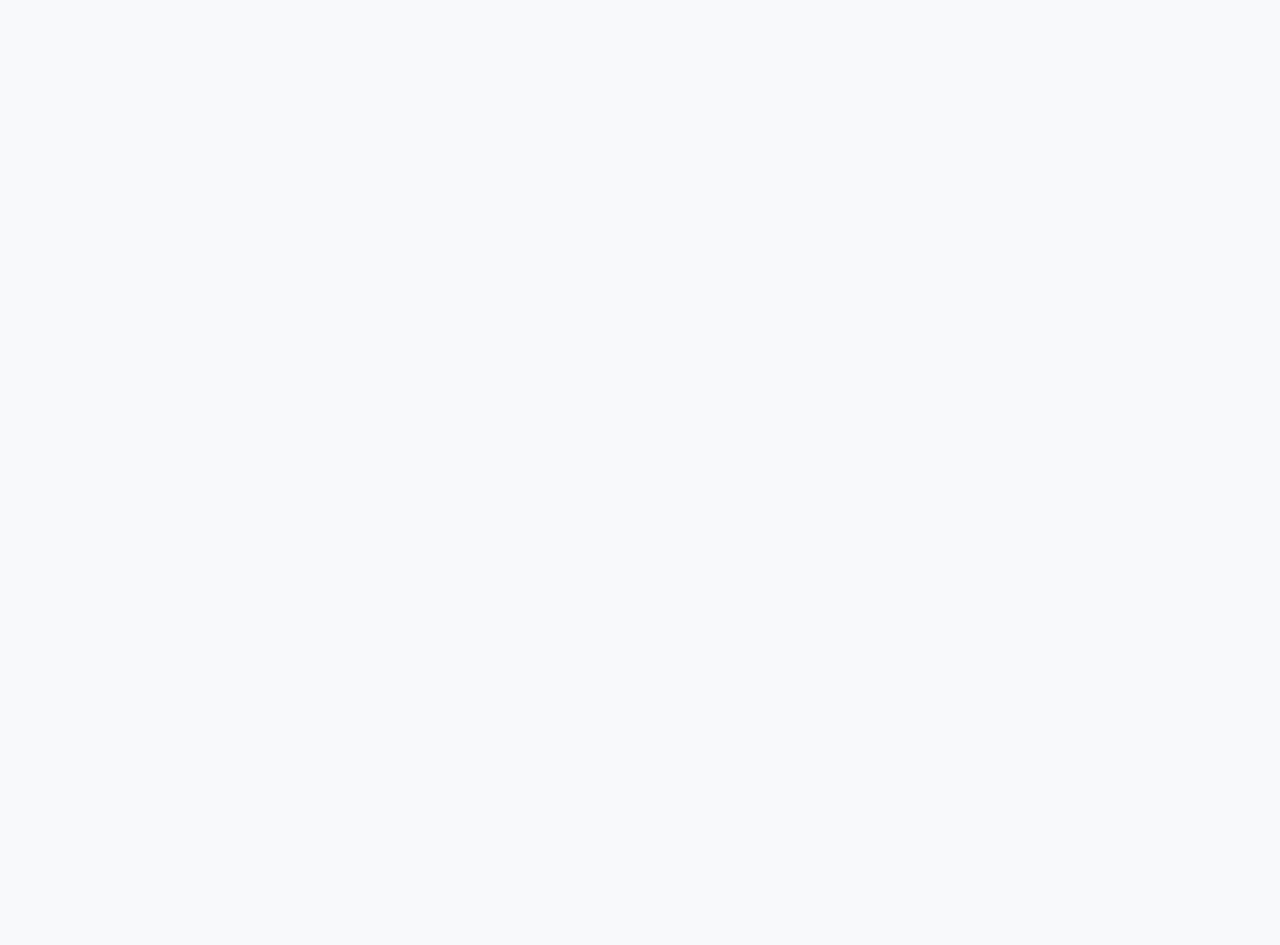
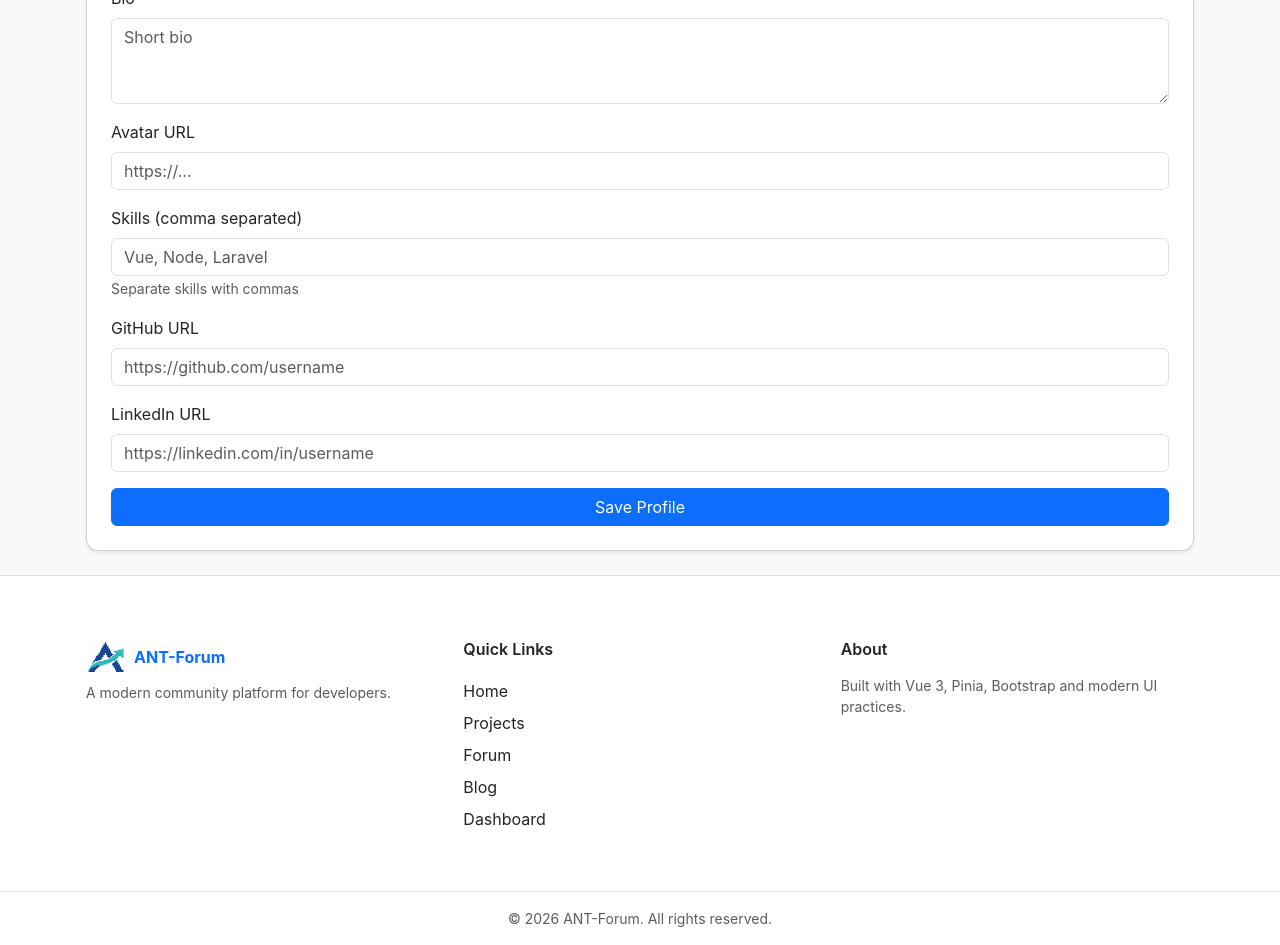
Before and after one commit to ant-forum/FrontEnd-Ant-Forum, a Vue app: page /profile in a window 1280 px wide. Before the commit this address had no page. Shown: the part 300-1245 px from the top of the page. Before the commit the page ends 800 px from the top, so only its background shows below. Built offline with nearby package versions, Linux system fonts and the light colour scheme.

Commit message:
add code dashboard&profile

```diff
--- /dev/null
+++ b/src/components/dashboards/DashboardStats.vue
@@ -0,0 +1,17 @@
+<script setup>
+defineProps({
+  stats: Object
+})
+</script>
+
+<template>
+  <div class="card p-3 shadow-sm">
+    <h5>Dashboard Stats</h5>
+
+    <ul class="mb-0">
+      <li>Projects: {{ stats.projects }}</li>
+      <li>Posts: {{ stats.posts }}</li>
+      <li>Ratings: {{ stats.ratings }}</li>
+    </ul>
+  </div>
+</template>
--- /dev/null
+++ b/src/components/dashboards/RecentActivity.vue
@@ -0,0 +1,19 @@
+<script setup>
+defineProps({
+  activities: Array
+})
+</script>
+
+<template>
+  <div class="card p-3 shadow-sm mt-3">
+    <h5>Recent Activity</h5>
+
+    <ul v-if="activities.length">
+      <li v-for="(item, index) in activities" :key="index">
+        {{ item }}
+      </li>
+    </ul>
+
+    <p v-else>No recent activity yet.</p>
+  </div>
+</template>
--- a/src/components/layouts/footer.vue
+++ b/src/components/layouts/footer.vue
@@ -8,6 +8,8 @@ const footerLinks = [
   { name: 'Blog', path: '/blog' },
   { name: 'Dashboard', path: '/dashboard' }
 ]
+
+import logo from '../../assets/ANT-Forum.png'
 </script>
 
 <template>
@@ -19,12 +21,16 @@ const footerLinks = [
 
         <!-- Branding -->
         <div class="col-12 col-md-4">
-          <h5 class="fw-bold text-primary">🐜 ANT-Forum</h5>
-          <p class="text-muted mb-2">
+          <router-link to="/" class="navbar-brand d-flex align-items-center mb-2">
+            <img :src="logo" width="40" height="34" class="me-2 rounded" />
+            <span class="fw-bold text-primary">ANT-Forum</span>
+          </router-link>
+
+          <p class="text-muted small mb-2">
             A modern community platform for developers.
           </p>
 
-          <!-- Optional Social Icons -->
+          <!-- Social Icons -->
           <div class="mt-2">
             <i class="bi bi-github me-2"></i>
             <i class="bi bi-facebook me-2"></i>
@@ -33,7 +39,7 @@ const footerLinks = [
         </div>
 
         <!-- Links -->
-        <div class="col-12 col-md-4">
+        <div class="col-6 col-md-4">
           <h6 class="fw-semibold mb-3">Quick Links</h6>
           <ul class="list-unstyled">
             <li v-for="link in footerLinks" :key="link.path">
@@ -47,10 +53,10 @@ const footerLinks = [
           </ul>
         </div>
 
-        <!-- Info -->
-        <div class="col-12 col-md-4">
+        <!-- About -->
+        <div class="col-6 col-md-4">
           <h6 class="fw-semibold mb-3">About</h6>
-          <p class="text-muted mb-0">
+          <p class="text-muted small mb-0">
             Built with Vue 3, Pinia, Bootstrap and modern UI practices.
           </p>
         </div>
@@ -67,9 +73,12 @@ const footerLinks = [
 </template>
 
 <style scoped>
-.footer-link:hover {
-  color: var(--bs-primary) !important;
-  transform: translateX(3px);
-  transition: 0.2s ease;
-}
+  .footer-link {
+    transition: 0.2s ease;
+  }
+
+  .footer-link:hover {
+    color: var(--bs-primary) !important;
+    transform: translateX(4px);
+  }
 </style>
--- /dev/null
+++ b/src/layouts/Dashborad.vue
@@ -0,0 +1,64 @@
+<script setup>
+import { computed, onMounted } from 'vue'
+import { useAuthStore } from '../stores/auth'
+import DashboardStats from '../components/dashboards/DashboardStats.vue'
+import RecentActivity from '../components/dashboards/RecentActivity.vue'
+
+import Navbar from "../components/layouts/header.vue"
+import Footer from "../components/layouts/footer.vue"
+
+const authStore = useAuthStore()
+
+// Fetch user on load
+onMounted(() => {
+  authStore.fetchProfile()
+})
+
+// Example stats (replace with API later)
+const stats = computed(() => ({
+  projects: 12,
+  posts: 34,
+  ratings: 4.8
+}))
+
+// Example activity (replace with API later)
+const activities = computed(() => [
+  'Created new project',
+  'Posted in forum',
+  'Updated profile'
+])
+</script>
+
+<template>
+    <Navbar/>
+  <div class="container py-4">
+
+    <!-- Stats -->
+    <DashboardStats :stats="stats" />
+
+    <!-- Activity -->
+    <RecentActivity :activities="activities" />
+
+  </div>
+  <Footer/>
+</template>
+
+<style scoped>
+.stat-card {
+  transition: 0.2s ease;
+}
+
+.stat-card:hover {
+  transform: translateY(-4px);
+}
+
+.action-card {
+  transition: 0.2s ease;
+  cursor: pointer;
+}
+
+.action-card:hover {
+  transform: translateY(-4px);
+  box-shadow: 0 6px 18px rgba(0,0,0,0.1);
+}
+</style>
--- /dev/null
+++ b/src/layouts/Profile.vue
@@ -0,0 +1,84 @@
+<script setup>
+import { reactive } from 'vue'
+import Navbar from "../components/layouts/header.vue"
+import Footer from "../components/layouts/footer.vue"
+const form = reactive({
+  name: '',
+  bio: '',
+  avatar: '',
+  skills: '',
+  github: '',
+  linkedin: ''
+})
+
+// Convert skills string → array
+const getSkills = () => {
+  return form.skills
+    .split(',')
+    .map(skill => skill.trim())
+    .filter(skill => skill)
+}
+
+const handleSubmit = () => {
+  console.log('Profile Data:', {
+    ...form,
+    skills: getSkills()
+  })
+}
+</script>
+
+<template>
+    <Navbar />
+  <div class="container py-4">
+
+    <div class="card shadow-sm p-4">
+
+      <h4 class="mb-4">Edit Profile</h4>
+
+      <!-- Name -->
+      <div class="mb-3">
+        <label class="form-label">Name</label>
+        <input v-model="form.name" type="text" class="form-control" placeholder="Your name">
+      </div>
+
+      <!-- Bio -->
+      <div class="mb-3">
+        <label class="form-label">Bio</label>
+        <textarea v-model="form.bio" class="form-control" rows="3" placeholder="Short bio"></textarea>
+      </div>
+
+      <!-- Avatar -->
+      <div class="mb-3">
+        <label class="form-label">Avatar URL</label>
+        <input v-model="form.avatar" type="text" class="form-control" placeholder="https://...">
+      </div>
+
+      <!-- Skills -->
+      <div class="mb-3">
+        <label class="form-label">Skills (comma separated)</label>
+        <input v-model="form.skills" type="text" class="form-control" placeholder="Vue, Node, Laravel">
+        <small class="text-muted">Separate skills with commas</small>
+      </div>
+
+      <!-- GitHub -->
+      <div class="mb-3">
+        <label class="form-label">GitHub URL</label>
+        <input v-model="form.github" type="text" class="form-control" placeholder="https://github.com/username">
+      </div>
+
+      <!-- LinkedIn -->
+      <div class="mb-3">
+        <label class="form-label">LinkedIn URL</label>
+        <input v-model="form.linkedin" type="text" class="form-control" placeholder="https://linkedin.com/in/username">
+      </div>
+
+      <!-- Submit -->
+      <button class="btn btn-primary w-100" @click="handleSubmit">
+        Save Profile
+      </button>
+
+    </div>
+
+  </div>
+  <Footer/>
+</template>
--- a/src/router/router.js
+++ b/src/router/router.js
@@ -1,22 +1,31 @@
 import { createRouter, createWebHistory } from 'vue-router'
 
-import Home from '../views/Home.vue'
-import MainLayout from '../layouts/mainLayout.vue'
+import Home from '../views/Home.vue';
+import Dashboard from '../views/Dashboard.vue';
+import Profile from "../views/Profile.vue"
 
 const routes = [
   {
     path: '/',
-    component: MainLayout,
-    name: "MainLayout"
+    component: Home,
+    name: "HomeLayout",
+    meta: { requiresAuth: true }
   },
   {
     path: '/blog',
     name: 'Blog',
+    meta: { requiresAuth: true }
     // component
   },
   { path: '/dashboard',
     name: 'Dashboard',
-    // component
+    meta: { requiresAuth: true },
+    component: Dashboard
+   },
+   { path: '/profile',
+    name: 'Profile',
+    meta: { requiresAuth: true },
+    component: Profile
    },
 ]
 
--- /dev/null
+++ b/src/views/Dashboard.vue
@@ -0,0 +1,13 @@
+<template>
+    <main class="main-layout d-flex flex-column min-vh-100">
+        <Dashboard/>
+    </main>
+</template>
+<script setup>
+    import Dashboard from "../layouts/Dashborad.vue"
+</script>
+<style scoped>
+    .main-layout {
+        background-color: #f8f9fa;
+    }
+</style>
--- a/src/views/Home.vue
+++ b/src/views/Home.vue
@@ -1,8 +1,8 @@
 <template>
-
+    <MainLayout/>
 </template>
 <script setup>
-
+    import MainLayout from '../layouts/mainLayout.vue';
 </script>
 <style scoped>
 
--- /dev/null
+++ b/src/views/Profile.vue
@@ -0,0 +1,13 @@
+<template>
+    <main class="main-layout d-flex flex-column min-vh-100">
+        <Profile/>
+    </main>
+</template>
+<script setup>
+    import Profile from '../layouts/Profile.vue';
+</script>
+<style scoped>
+    .main-layout {
+        background-color: #f8f9fa;
+    }
+</style>
```
